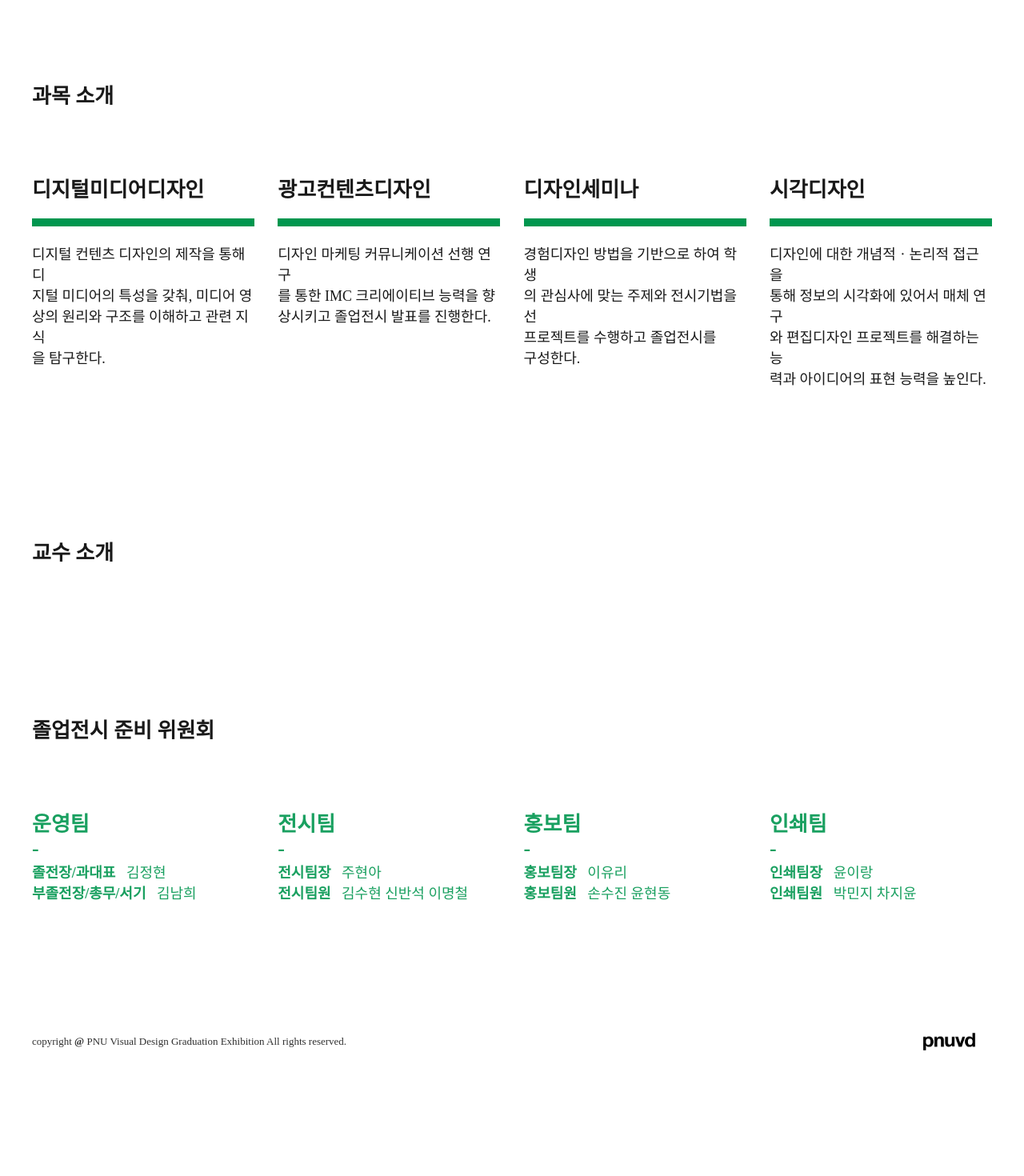
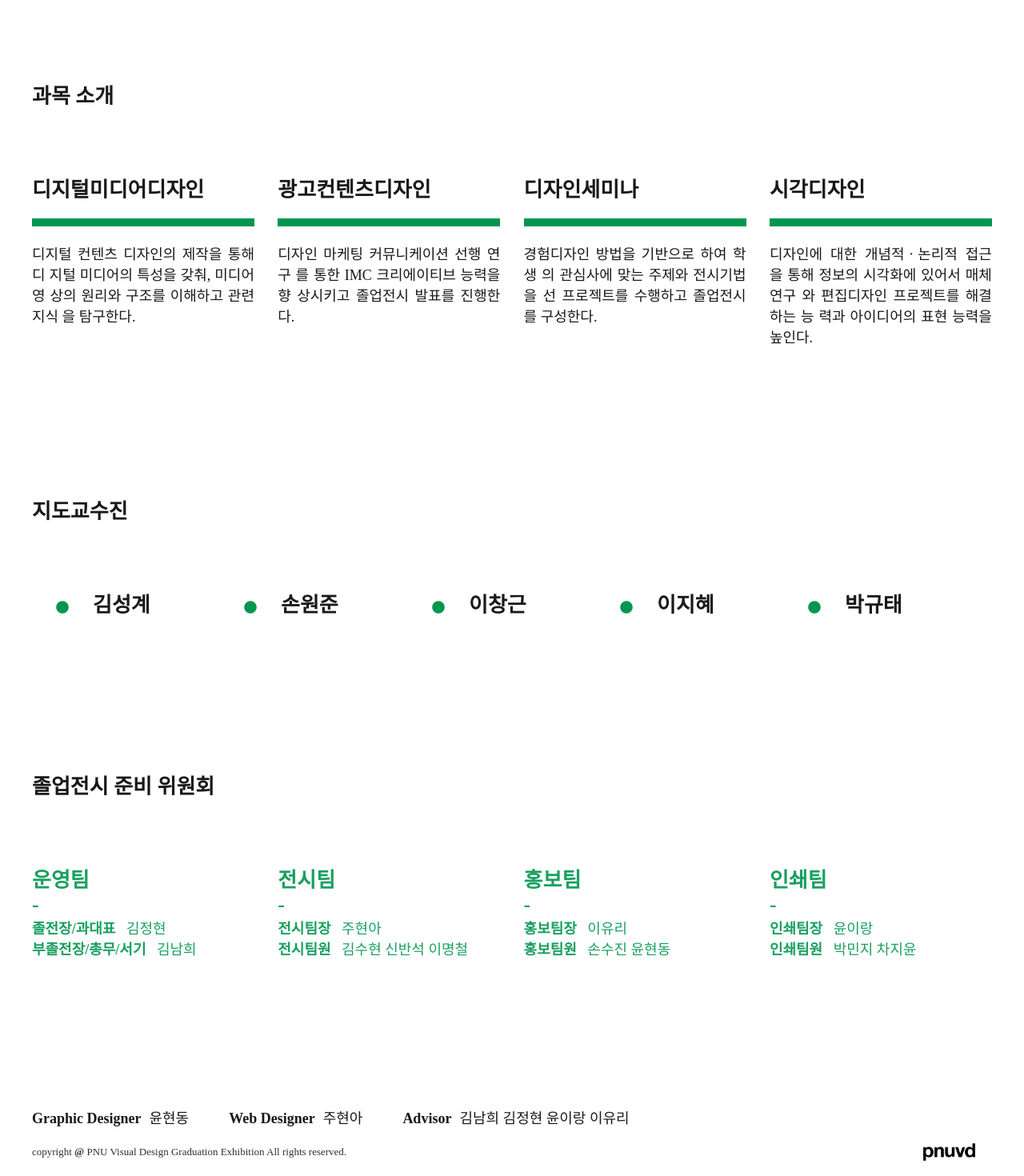
Before and after one commit to NPclown/pusan-visual-design-exhibition-site, a React (Create React App) app: page /about in a window 1280 px wide. Shown: the part 856-2326 px from the top of the page at 80% size. Before the commit the page ends 2188 px from the top, so only its background shows below. Built offline with nearby package versions, Linux system fonts and the light colour scheme; a web font is replaced by a local one.

Commit message:
introduce page 디자인 수정

```diff
--- a/src/assets/introducepage.css
+++ b/src/assets/introducepage.css
@@ -12,7 +12,7 @@
 }
 
 .intro-commission{
-    margin-bottom: 144px;
+    margin-bottom: 185px;
 }
 
 .intro-title {
@@ -37,10 +37,8 @@
     grid-gap: 29.3px;
 }
 
-.intro-commision-content{
-    display: grid;
-    grid-template-columns: repeat(4, 278px);
-    grid-gap: 29.3px;
+.intro-course-cont{
+    text-align: justify;
 }
 
 .intro-course-bar{
@@ -51,3 +49,29 @@
     margin-top : 20px;
     margin-bottom : 20px;
 }
+
+.intro-professor-content{
+    display: grid;
+    grid-template-columns: repeat(5, 200px);
+    grid-gap: 35px;
+}
+
+.intro-circle {
+    font-size : 16px;
+    color : #00964f;
+    line-height: 36px;
+    margin-left : 30px;
+    margin-right: 30px;
+}
+
+
+.intro-commision-content{
+    display: grid;
+    grid-template-columns: repeat(4, 278px);
+    grid-gap: 29.3px;
+}
+
+.intro-designer-name {
+    margin-left : 10px;
+    margin-right: 50px;
+}
--- a/src/assets/main.css
+++ b/src/assets/main.css
@@ -109,18 +109,18 @@
     text-decoration: none;
 }
 
-.nav-sub-links.active .fa-circle{
+.nav-sub-links.active .nav-circle{
     display: block;
 }
 
-.nav-sub-links:hover .fa-circle{
+.nav-sub-links:hover .nav-circle{
     display: block;
 }
 .nav-menu>li:hover .nav-sub-menu {
     display: block;
 }
 
-.fa-circle {
+.nav-circle {
     display: none;
     font-size: 26px;
     float: right;
--- a/src/components/Header/Navbar.js
+++ b/src/components/Header/Navbar.js
@@ -17,25 +17,25 @@ const Navbar = (props) => {
                         <li>
                             <Link className={'광고콘텐츠디자인'===props.sub?'nav-sub-links active font-s26-w7-b9':'nav-sub-links font-s26-w7-b9'} to="/art/advertising_conti_design">
                                 광고콘텐츠디자인
-                                <i className="fas fa-circle circle"></i>
+                                <i className="fas fa-circle nav-circle"></i>
                             </Link>
                         </li>
                         <li>
                             <Link className={'디자인세미나'===props.sub?'nav-sub-links active font-s26-w7-b9':'nav-sub-links font-s26-w7-b9'} to="/art/design_seminar">
                                 디자인세미나
-                                <i className="fas fa-circle circle"></i>
+                                <i className="fas fa-circle nav-circle"></i>
                             </Link>
                         </li>
                         <li>
                             <Link className={'디지털미디어디자인'===props.sub?'nav-sub-links active font-s26-w7-b9':'nav-sub-links font-s26-w7-b9'} to="/art/digital_media_design">
                                 디지털미디어디자인
-                                <i className="fas fa-circle circle"></i>
+                                <i className="fas fa-circle nav-circle"></i>
                             </Link>
                         </li>
                         <li>
                             <Link className={'시각디자인'===props.sub?'nav-sub-links active font-s26-w7-b9':'nav-sub-links font-s26-w7-b9'} to="/art/visual_design">
                                 시각디자인
-                                <i className="fas fa-circle circle"></i>
+                                <i className="fas fa-circle nav-circle"></i>
                             </Link>
                         </li>
                     </ul>
--- a/src/pages/Introduce.js
+++ b/src/pages/Introduce.js
@@ -42,10 +42,10 @@ const Introduce = () =>{
                                 디지털미디어디자인
                             </div>
                             <div className ="intro-course-bar"></div>
-                            <div className ="font-s18-w5-b9">
-                                디지털 컨텐츠 디자인의 제작을 통해 디<br/>
-                                지털 미디어의 특성을 갖춰, 미디어 영<br/>
-                                상의 원리와 구조를 이해하고 관련 지식<br/>
+                            <div className ="intro-course-cont font-s18-w5-b9">
+                                디지털 컨텐츠 디자인의 제작을 통해 디
+                                지털 미디어의 특성을 갖춰, 미디어 영
+                                상의 원리와 구조를 이해하고 관련 지식
                                 을 탐구한다.
                             </div>
                         </div>
@@ -55,9 +55,9 @@ const Introduce = () =>{
                                 광고컨텐츠디자인
                             </div>
                             <div className ="intro-course-bar"></div>
-                            <div className =" font-s18-w5-b9">
-                                디자인 마케팅 커뮤니케이션 선행 연구<br/>
-                                를 통한 IMC 크리에이티브 능력을 향<br/>
+                            <div className ="intro-course-cont font-s18-w5-b9">
+                                디자인 마케팅 커뮤니케이션 선행 연구
+                                를 통한 IMC 크리에이티브 능력을 향
                                 상시키고 졸업전시 발표를 진행한다.
                             </div>
                         </div>
@@ -67,10 +67,10 @@ const Introduce = () =>{
                                 디자인세미나
                             </div>
                             <div className ="intro-course-bar"></div>
-                            <div className =" font-s18-w5-b9">
-                                경험디자인 방법을 기반으로 하여 학생<br/>
-                                의 관심사에 맞는 주제와 전시기법을 선<br/>
-                                프로젝트를 수행하고 졸업전시를<br/>
+                            <div className ="intro-course-cont font-s18-w5-b9">
+                                경험디자인 방법을 기반으로 하여 학생
+                                의 관심사에 맞는 주제와 전시기법을 선
+                                프로젝트를 수행하고 졸업전시를
                                 구성한다.
                             </div>
                         </div>
@@ -80,17 +80,24 @@ const Introduce = () =>{
                                 시각디자인
                             </div>
                             <div className ="intro-course-bar"></div>
-                            <div className =" font-s18-w5-b9">
-                                디자인에 대한 개념적ㆍ논리적 접근을<br/>
-                                통해 정보의 시각화에 있어서 매체 연구<br/>
-                                와 편집디자인 프로젝트를 해결하는 능<br/>
+                            <div className ="intro-course-cont font-s18-w5-b9">
+                                디자인에 대한 개념적ㆍ논리적 접근을
+                                통해 정보의 시각화에 있어서 매체 연구
+                                와 편집디자인 프로젝트를 해결하는 능
                                 력과 아이디어의 표현 능력을 높인다.
                             </div>
                         </div>
                     </div>
                 </div>
                 <div className="intro-professor">
-                    <div className="font-s26-w7-b9 intro-title">교수 소개</div>
+                    <div className="font-s26-w7-b9 intro-title">지도교수진</div>
+                    <div className="intro-professor-content font-s26-w7-b9">
+                        <div><i className="fas fa-circle intro-circle"></i>김성계</div>
+                        <div><i className="fas fa-circle intro-circle"></i>손원준</div>
+                        <div><i className="fas fa-circle intro-circle"></i>이창근</div>
+                        <div><i className="fas fa-circle intro-circle"></i>이지혜</div>
+                        <div><i className="fas fa-circle intro-circle"></i>박규태</div>
+                    </div>
                 </div>
                 <div className="intro-commission">
                     <div className="font-s26-w7-b9 intro-title">졸업전시 준비 위원회</div>
@@ -168,7 +175,16 @@ const Introduce = () =>{
                         </div>
                     </div>
                 </div>
+                <div className="intro-designer">
+                    <span className="font-s18-w7-b9">Graphic Designer</span>
+                    <span className="font-s18-w5-b9 intro-designer-name">윤현동</span>
+                    <span className="font-s18-w7-b9">Web Designer</span>
+                    <span className="font-s18-w5-b9 intro-designer-name">주현아</span>
+                    <span className="font-s18-w7-b9">Advisor</span>
+                    <span className="font-s18-w5-b9 intro-designer-name">김남희 김정현 윤이랑 이유리</span>
+                </div>
             </div>
+
             <Footer></Footer>
         </div>
     )
```
